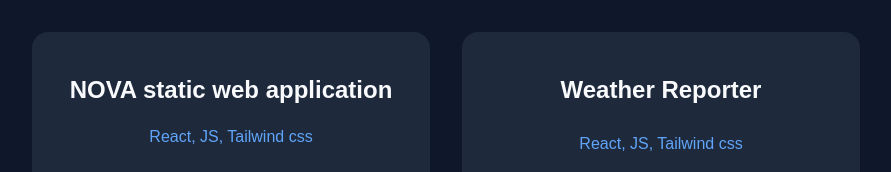
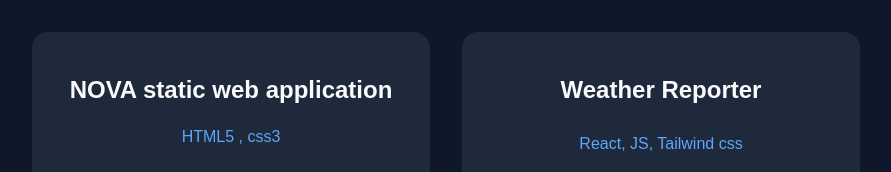
Before and after one commit to preethikasuburamani/Portfolio, a React (Vite) app: page / in a window 1280 px wide. Shown: the part 3380-3552 px from the top of the page, without its empty margins (194-1085 px from the left). Built offline with nearby package versions, Linux system fonts and the light colour scheme.

Commit message:
Merged remote changes

```diff
--- a/src/Components/Projects.jsx
+++ b/src/Components/Projects.jsx
@@ -52,7 +52,7 @@
 
         <div>
           <h2>NOVA static web application</h2>
-          <p>React, JS, Tailwind css</p>
+          <p>HTML5 , css3</p>
           <p>This website serves as a personal portfolio to showcase my skills in web design and development.
              I specialize in crafting captivating online experiences that balance form and function.
              The site is designed to be sleek and professional, using a dark theme to create a modern, high-contrast look.
```
